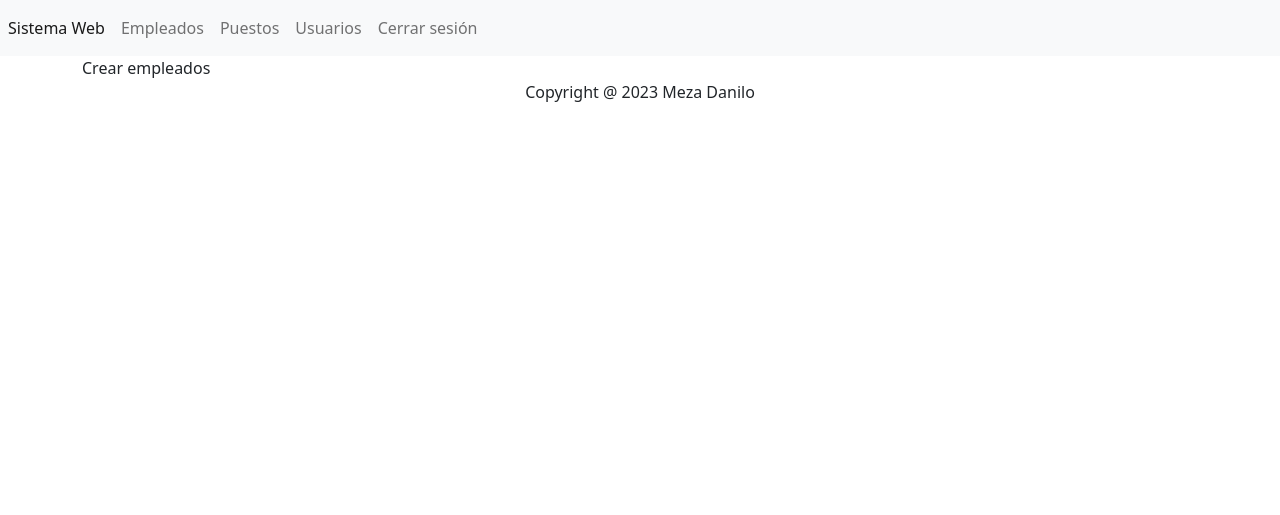
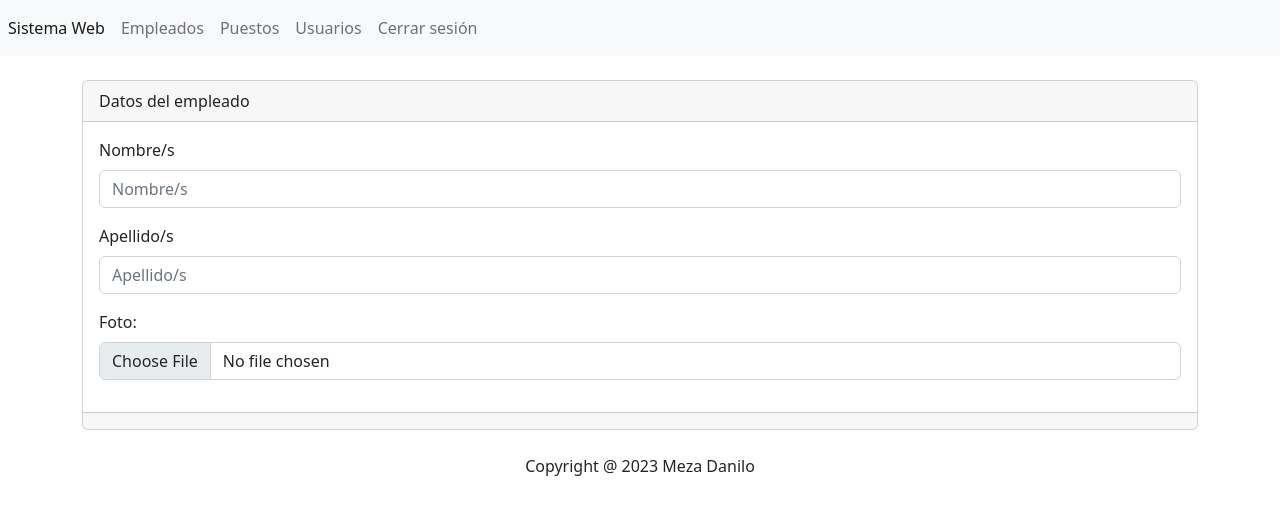
Before and after one commit to mezaDanilo/AppCvPhp, a PHP site: page /app-web/secciones/empleados/crear.php in a window 1280 px wide. Shown: the top 515 px of the page. Run offline with PHP 8.4, Linux system fonts and the light colour scheme.

Commit message:
formulario por la mitad

```diff
--- a/secciones/empleados/crear.php
+++ b/secciones/empleados/crear.php
@@ -1,5 +1,38 @@
 <?php include("../../templates/header.php"); ?>
 
-Crear empleados
+<br>
 
-    <?php include("../../templates/footer.php"); ?>
+<div class="card">
+    <div class="card-header">
+        Datos del empleado
+    </div>
+    <div class="card-body">
+
+        <form action="nombre" method="post" enctype="multipart/form-data">
+
+            <div class="mb-3">
+              <label for="nombr" class="form-label">Nombre/s</label>
+              <input type="text"primerapellido
+                class="form-control" name="nombre" id="nombre" aria-describedby="helpId" placeholder="Nombre/s">
+            </div>
+
+            <div class="mb-3">
+              <label for="apellido" class="form-label">Apellido/s</label>
+              <input type="text"
+                class="form-control" name="apellido" id="apellido" aria-describedby="apellido" placeholder="Apellido/s">
+            </div>
+
+            <div class="mb-3">
+              <label for="apellido" class="form-label">Foto:</label>
+              <input type="file"
+                class="form-control" name="foto" id="foo" aria-describedby="helpId" placeholder="Foto">
+            </div>
+
+
+        </form>
+
+    </div>
+    <div class="card-footer text-muted"></div>
+</div>
+
+<?php include("../../templates/footer.php"); ?>
--- a/templates/footer.php
+++ b/templates/footer.php
@@ -1,5 +1,6 @@
 </main>
   <footer>
+    <br>
     <!-- place footer here -->
     <center>Copyright @ <?php $Date = date("Y"); echo date("Y")?> Meza Danilo </center>
   </footer>
```
Also changed, not shown: secciones/empleados/index.php (+8 -3 lines).
